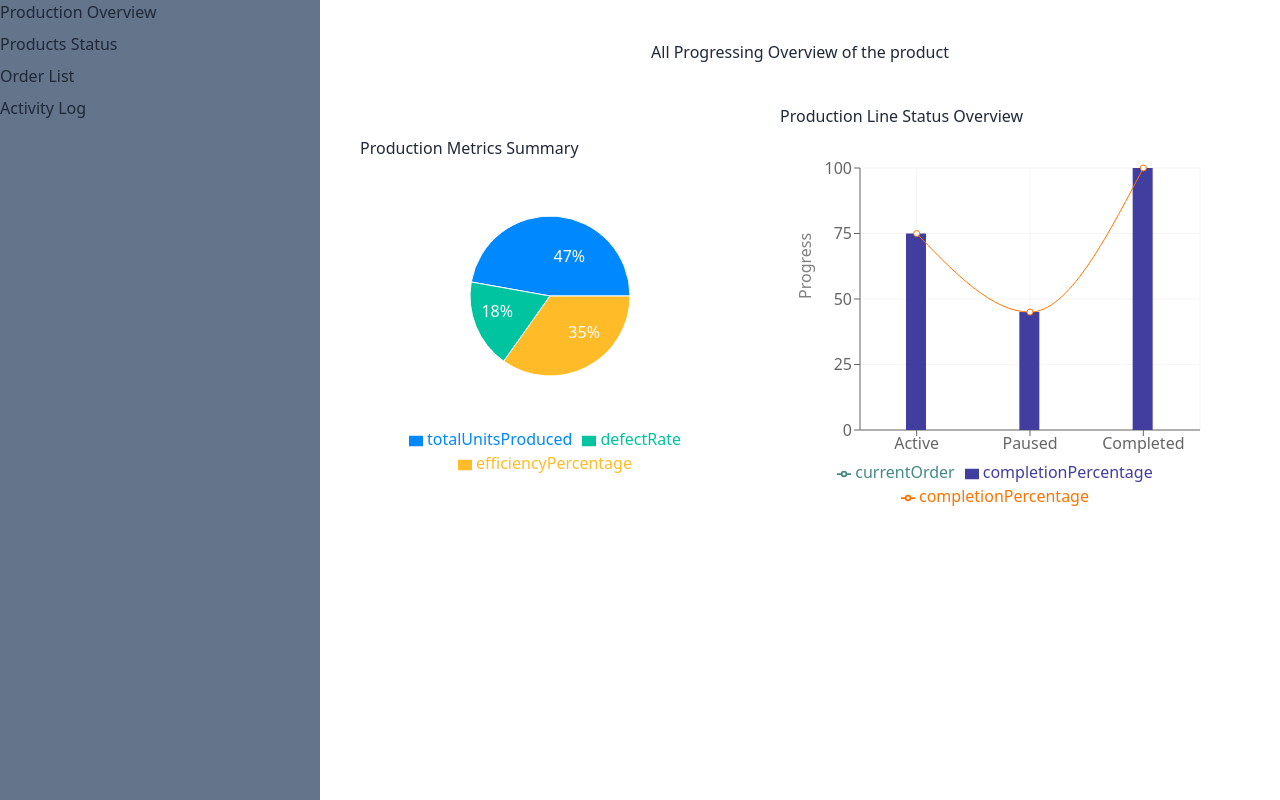
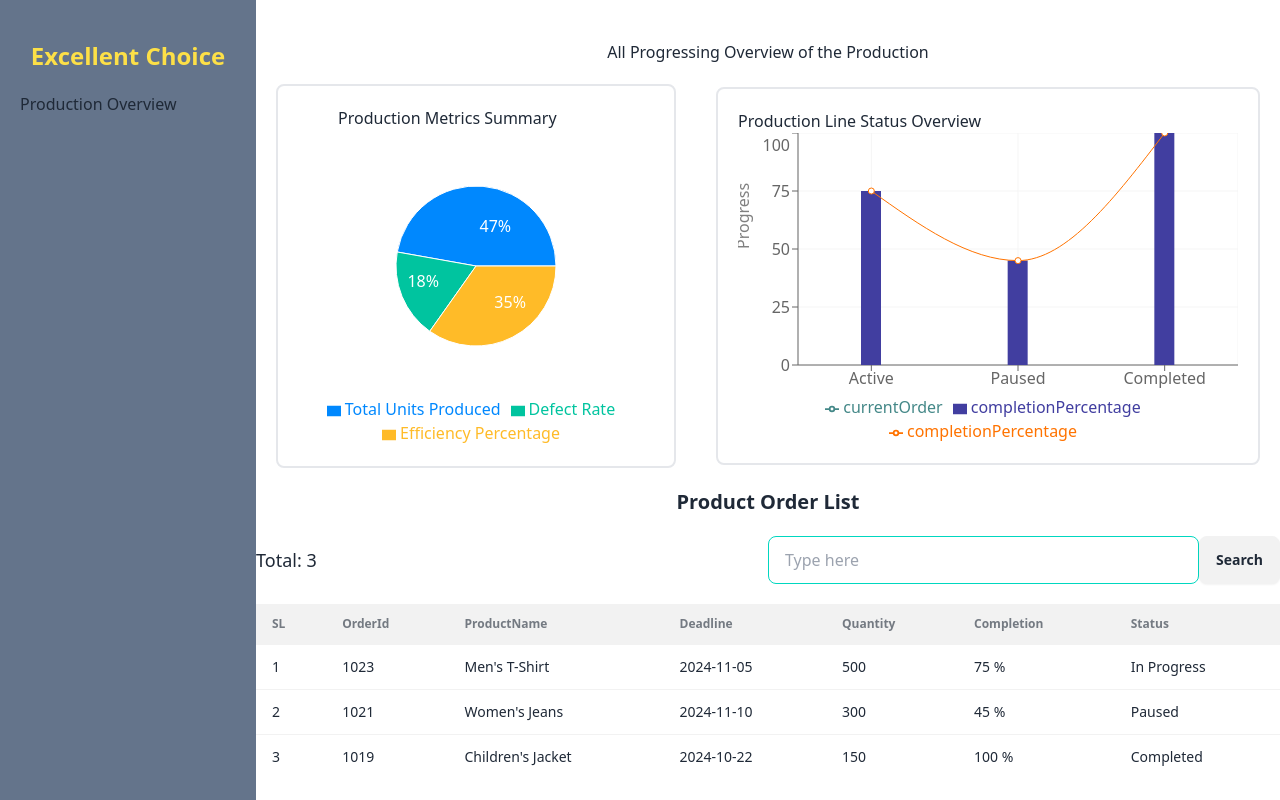
Before and after one commit to mkiuzzl01/Production-Overview, a React (Vite) app: page / in a window 1280 px wide. Built offline with nearby package versions, Linux system fonts and the light colour scheme.

Commit message:
some style change

```diff
--- a/public/data.json
+++ b/public/data.json
@@ -1,9 +1,9 @@
 [
   {
     "metrics": [
-      { "name":"totalUnitsProduced","value":80 },
-      { "name":"defectRate","value":30.5 },
-      { "name":"efficiencyPercentage","value": 59 }
+      { "name":"Total Units Produced","value":80 },
+      { "name":"Defect Rate","value":30.5 },
+      { "name":"Efficiency Percentage","value": 59 }
     ],
     "productionLines": [
       {
--- a/src/Layouts/Sidebar.jsx
+++ b/src/Layouts/Sidebar.jsx
@@ -5,23 +5,15 @@ const Sidebar = () => {
   const navLink = (
     <>
       <li>
-        <NavLink to='/'>Production Overview</NavLink>
-      </li>
-      <li>
-        {" "}
-        <NavLink to='/Products_Status'>Products Status</NavLink>
-      </li>
-      <li>
-        <NavLink to='/orders'>Order List</NavLink>
-      </li>
-      <li>
-        <NavLink to="/ActivityLog">Activity Log</NavLink>
+        <NavLink to="/">Production Overview</NavLink>
       </li>
     </>
   );
   return (
-    <div className="bg-slate-500 min-h-screen">
-      <div></div>
+    <div className="bg-slate-500 h-screen p-5">
+      <div className="text-center py-5">
+        <h1 className="text-2xl font-bold text-yellow-300">Excellent Choice</h1>
+      </div>
       <div>
         <ul className="space-y-2">{navLink}</ul>
       </div>
--- a/src/Root/Root.jsx
+++ b/src/Root/Root.jsx
@@ -6,10 +6,10 @@ const Root = () => {
   return (
     <div>
       <div className="flex justify-between">
-        <nav className="w-3/12">
+        <nav className="w-1/5">
           <Sidebar></Sidebar>
         </nav>
-        <main className="w-3/4">
+        <main className="w-4/5">
           <Outlet></Outlet>
         </main>
       </div>
--- a/src/components/ActivityLog/ActivityLog.jsx
+++ b/src/components/ActivityLog/ActivityLog.jsx
@@ -1,11 +1,23 @@
-import React from 'react';
+import React from "react";
+import useProducts from "../../lib/useProducts";
 
 const ActivityLog = () => {
-    return (
-        <div>
-            this is ActivityLog page
-        </div>
-    );
-}
+  const { recentActivities } = useProducts();
+
+  return (
+    <div>
+      <h3 >Recent Activities</h3>
+      <ul >
+        {recentActivities.map((activity) => (
+          <li key={activity.activityId}>
+            <p >{activity.description}</p>
+            <span >{activity.timestamp}</span>
+          </li>
+        ))}
+      </ul>
+    </div>
+  );
+};
+
 
 export default ActivityLog;
--- a/src/components/OrderList/OrderList.jsx
+++ b/src/components/OrderList/OrderList.jsx
@@ -5,10 +5,18 @@ const OrderList = () => {
   const { orders } = useProducts();
 
   return (
-    <div className="pt-5">
-      <div className="text-center">
-        <h1 className="font-bold text-2xl">Product Order List</h1>
-        <p className="text-lg">Total: {orders.length}</p>
+    <div>
+      <h1 className="font-bold text-xl text-center">Product Order List</h1>
+      <div className="flex justify-between items-center py-5">
+          <h4 className=" w-full text-lg">Total: {orders.length}</h4>
+        <div className="w-full flex">
+          <input
+            type="text"
+            placeholder="Type here"
+            className="input input-bordered input-accent w-full"
+          />
+          <button className="btn">Search</button>
+        </div>
       </div>
       <div>
         <div className="overflow-x-auto">
@@ -24,10 +32,10 @@ const OrderList = () => {
                 <th>Status</th>
               </tr>
             </thead>
-            <tbody>{
-                orders.map((order,idx)=>(
+            <tbody>
+              {orders.map((order, idx) => (
                 <tr key={idx}>
-                        <td>{idx+1}</td>
+                  <td>{idx + 1}</td>
                   <td>{order?.orderId}</td>
                   <td>{order?.productName}</td>
                   <td>{order?.deadline}</td>
@@ -35,8 +43,8 @@ const OrderList = () => {
                   <td>{order?.completion} %</td>
                   <td>{order?.status}</td>
                 </tr>
-                ))
-            }</tbody>
+              ))}
+            </tbody>
           </table>
         </div>
       </div>
--- a/src/components/Production_Overview/BarChart.jsx
+++ b/src/components/Production_Overview/BarChart.jsx
@@ -14,21 +14,16 @@ import {
 import useProducts from "../../lib/useProducts";
 
 const BarChart = () => {
-  const {productionLines} = useProducts();
+  const { productionLines } = useProducts();
 
   return (
-    <div className="pt-10">
-        <h1 className="">Production Line Status Overview</h1>
+    <div className="border-2 rounded-lg w-full m-5 p-5">
+      <h1 className="">Production Line Status Overview</h1>
       <ComposedChart
         width={500}
-        height={400}
+        height={310}
         data={productionLines}
-        margin={{
-          top: 40,
-          right: 80,
-          bottom: 20,
-          left: 20,
-        }}
+        margin={{}}
       >
         <CartesianGrid stroke="#f5f5f5" />
         <XAxis
@@ -40,7 +35,7 @@ const BarChart = () => {
           label={{ value: "Progress", angle: -90, position: "insideLeft" }}
         />
         <Tooltip />
-        <Legend  />
+        <Legend />
         <Area
           type="monotone"
           dataKey="currentOrder"
@@ -48,7 +43,7 @@ const BarChart = () => {
           stroke="#488"
         />
         <Bar dataKey="completionPercentage" barSize={20} fill="#413ea0" />
-        <Line type="monotone" dataKey="completionPercentage"  stroke="#ff7300" />
+        <Line type="monotone" dataKey="completionPercentage" stroke="#ff7300" />
       </ComposedChart>
     </div>
   );
--- a/src/components/Production_Overview/PiChart.jsx
+++ b/src/components/Production_Overview/PiChart.jsx
@@ -10,7 +10,7 @@ import {
 import useProducts from "../../lib/useProducts";
 
 const PiChart = () => {
-  const {metrics} = useProducts();
+  const { metrics } = useProducts();
 
   const COLORS = ["#0088FE", "#00C49F", "#FFBB28", "#FF8042"];
 
@@ -40,8 +40,9 @@ const PiChart = () => {
     );
   };
   return (
-    <div className="w-full h-[400px] p-10">
-      <h1 className="">Production Metrics Summary</h1>
+    <div className="w-full border-2 rounded-lg h-96 m-5 p-5">
+      <div className="h-80">
+        <h1 className="px-10">Production Metrics Summary</h1>
         <ResponsiveContainer>
           <PieChart>
             <Pie
@@ -67,6 +68,7 @@ const PiChart = () => {
           </PieChart>
         </ResponsiveContainer>
       </div>
+    </div>
   );
 };
 
--- a/src/components/Production_Overview/Production_Overview.jsx
+++ b/src/components/Production_Overview/Production_Overview.jsx
@@ -1,18 +1,24 @@
 import React from "react";
 import PiChart from "./PiChart";
 import BarChart from "./BarChart";
+import Tabs from "./Tabs";
+import OrderList from "../OrderList/OrderList";
 
 const Production_Overview = () => {
   return (
     <div>
       <div className="pt-10">
-        <h1 className="text-center">All Progressing Overview of the product</h1>
+        <h1 className="text-center">
+          All Progressing Overview of the Production
+        </h1>
       </div>
       <div className="flex flex-col lg:flex-row justify-between items-center">
         <PiChart></PiChart>
         <BarChart></BarChart>
       </div>
       <div>
+        <OrderList></OrderList>
+        {/* <Tabs></Tabs> */}
       </div>
     </div>
   );
--- /dev/null
+++ b/src/components/Production_Overview/Tabs.jsx
@@ -0,0 +1,51 @@
+import React, { useState } from "react";
+import OrderList from "../OrderList/OrderList";
+import ActivityLog from "../ActivityLog/ActivityLog";
+
+const Tabs = () => {
+  const [activeTab, setActiveTab] = useState("ActivityLog");
+
+  const tabs = [
+    { name: "OrderList", icon: "M19 21l-7-5-7 5V5a2 2 0 0 1 2-2h10a2 2 0 0 1 2 2z" }, // Example icon path
+    { name: "ActivityLog", icon: "M12 12m-10,0a10,10 0 1,1 20,0a10,10 0 1,1 -20,0" } // Example icon path
+  ];
+
+  return (
+    <div className="flex flex-col bg-gray-500">
+      <div className="flex items-center justify-center bg-gray-800 text-gray-100">
+        {tabs.map((tab, idx) => (
+          <a
+            key={idx}
+            className={`flex items-center flex-shrink-0 px-5 py-3 space-x-2 border-b-2 ${
+              activeTab === tab.name
+                ? "border-gray-400 text-gray-50"
+                : "border-transparent text-red-200"
+            } cursor-pointer transition duration-300 ease-in-out`}
+            onClick={() => setActiveTab(tab.name)}
+          >
+            <svg
+              xmlns="http://www.w3.org/2000/svg"
+              viewBox="0 0 24 24"
+              fill="none"
+              stroke="currentColor"
+              strokeWidth="2"
+              strokeLinecap="round"
+              strokeLinejoin="round"
+              className="w-4 h-4"
+            >
+              <path d={tab.icon}></path>
+            </svg>
+            <span>{tab.name}</span>
+          </a>
+        ))}
+      </div>
+
+      <div className="p-5">
+        {activeTab === "OrderList" && <OrderList />}
+        {activeTab === "ActivityLog" && <ActivityLog />}
+      </div>
+    </div>
+  );
+};
+
+export default Tabs;
```
Also changed, not shown: src/Routes/Route.jsx (+0 -15 lines). Lines whose indentation alone changed are shown as unchanged.
